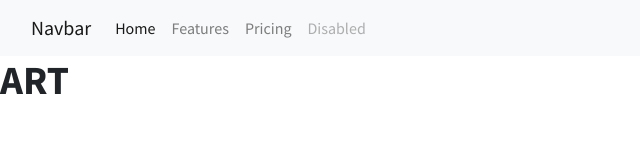
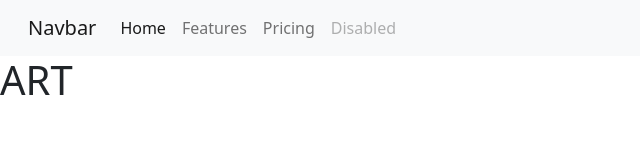
Before and after one commit to halowe94/resources-for-anti-racism, a website: page html-pages/art.html in a window 1280 px wide. Shown: the whole page, without its empty margins (0-640 px from the left). Drawn offline with nearby package versions, Linux system fonts and the light colour scheme; files that its build step writes are made by us from their sources; files whose address does not match are found by name.

Commit message:
added Bootstrap CDN to html pages

```diff
--- a/html-pages/art.html
+++ b/html-pages/art.html
@@ -12,6 +12,7 @@
   <link href="vendor/fontawesome-free/css/all.min.css" rel="stylesheet" type="text/css">
   <link href="https://fonts.googleapis.com/css?family=Source+Sans+Pro:300,400,700,300italic,400italic,700italic" rel="stylesheet" type="text/css">
   <link href="vendor/simple-line-icons/css/simple-line-icons.css" rel="stylesheet">
+  <link href="https://cdn.jsdelivr.net/npm/bootstrap@5.0.0-beta1/dist/css/bootstrap.min.css" rel="stylesheet" integrity="sha384-giJF6kkoqNQ00vy+HMDP7azOuL0xtbfIcaT9wjKHr8RbDVddVHyTfAAsrekwKmP1" crossorigin="anonymous">
 </head>
 <body>
   <nav class="navbar navbar-expand-lg navbar-light bg-light">
```
Also changed, not shown: html-pages/literature.html (+1 -0 lines), html-pages/movies.html (+1 -0 lines), html-pages/music.html (+1 -0 lines), html-pages/nonFicBooks.html (+1 -0 lines), html-pages/podcasts.html (+1 -0 lines).
